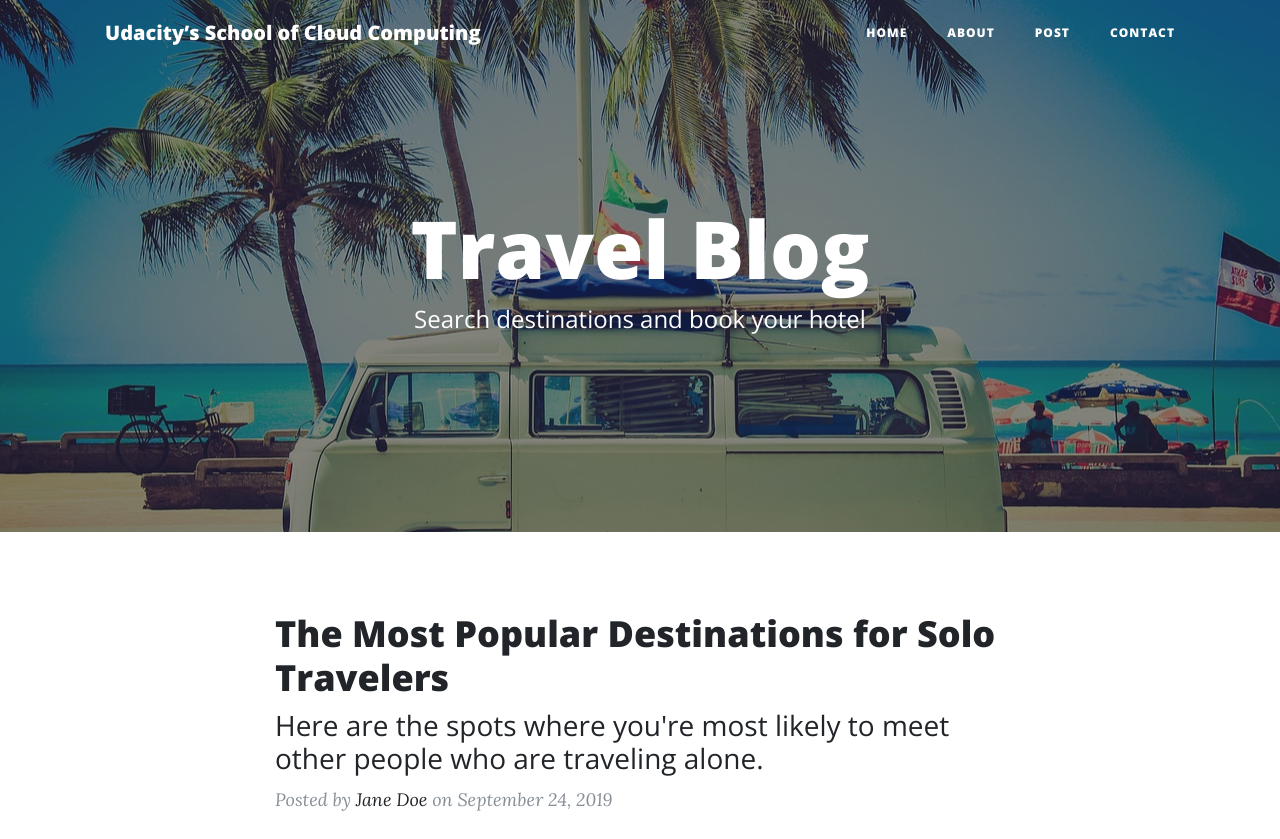
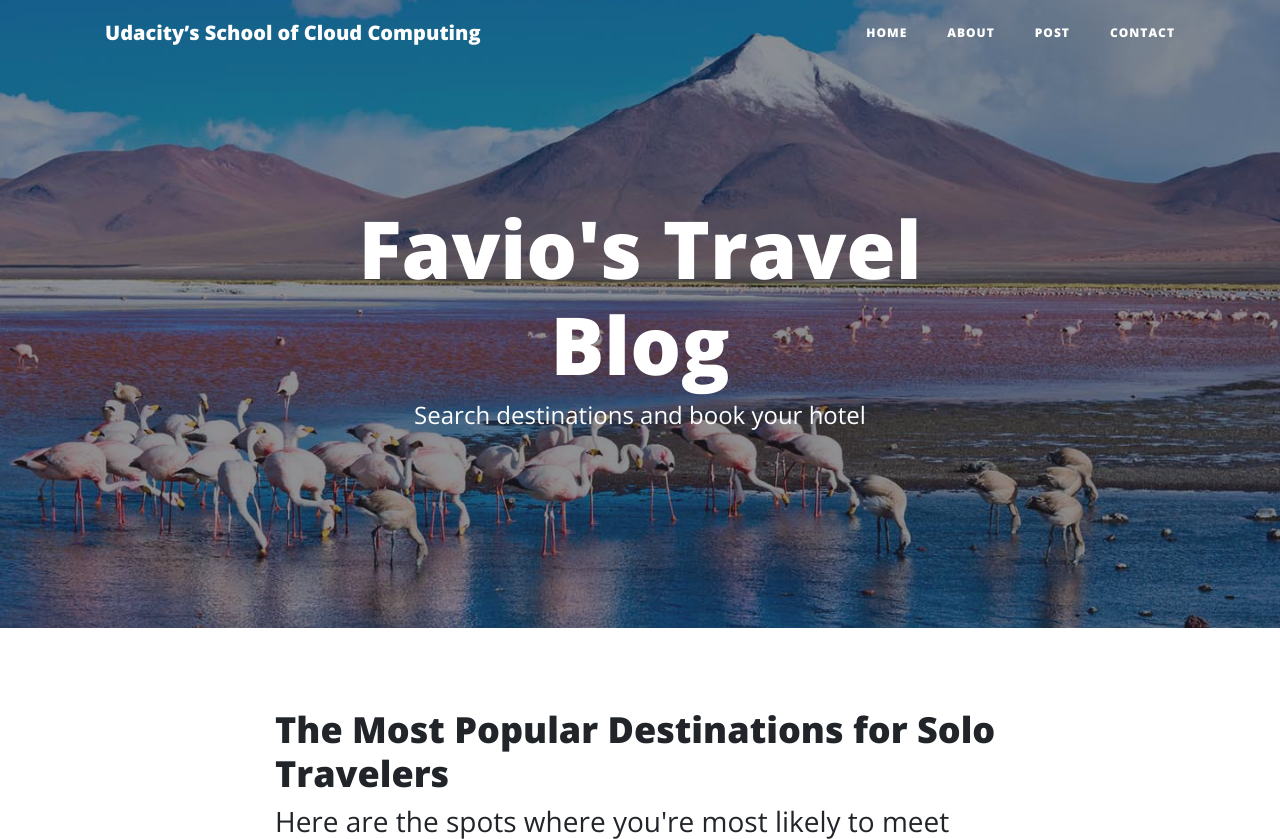
Before and after one commit to tejada7/Cloud-Devops-Engineer-ND, a plain HTML site: page index.html in a window 1280 px wide. Shown: the top 839 px of the page. Drawn offline with nearby package versions, Linux system fonts and the light colour scheme; a script that the page names is missing.

Commit message:
Customize site

```diff
--- a/index.html
+++ b/index.html
@@ -53,13 +53,13 @@
   </nav>
 
   <!-- Page Header -->
-  <header class="masthead" style="background-image: url('img/van-336606_1280.jpg')">
+  <header class="masthead" style="background-image: url('img/Bolivia-LagunaColorada.jpg')">
     <div class="overlay"></div>
     <div class="container">
       <div class="row">
         <div class="col-lg-8 col-md-10 mx-auto">
           <div class="site-heading">
-            <h1>Travel Blog</h1>
+            <h1>Favio's Travel Blog</h1>
             <span class="subheading">Search destinations and book your hotel</span>
           </div>
         </div>
```
Also changed, not shown: img/Bolivia-LagunaColorada.jpg (added).
